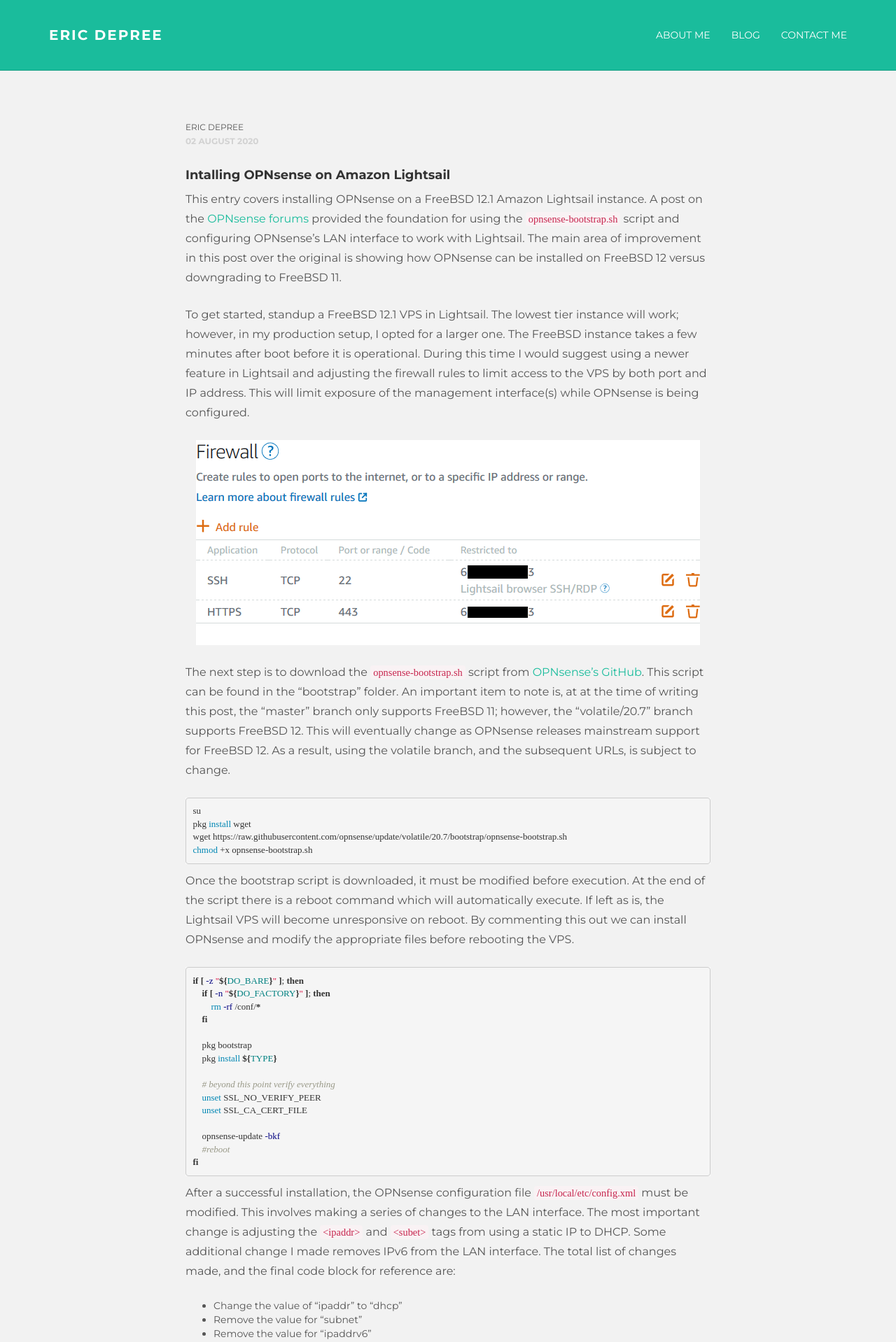
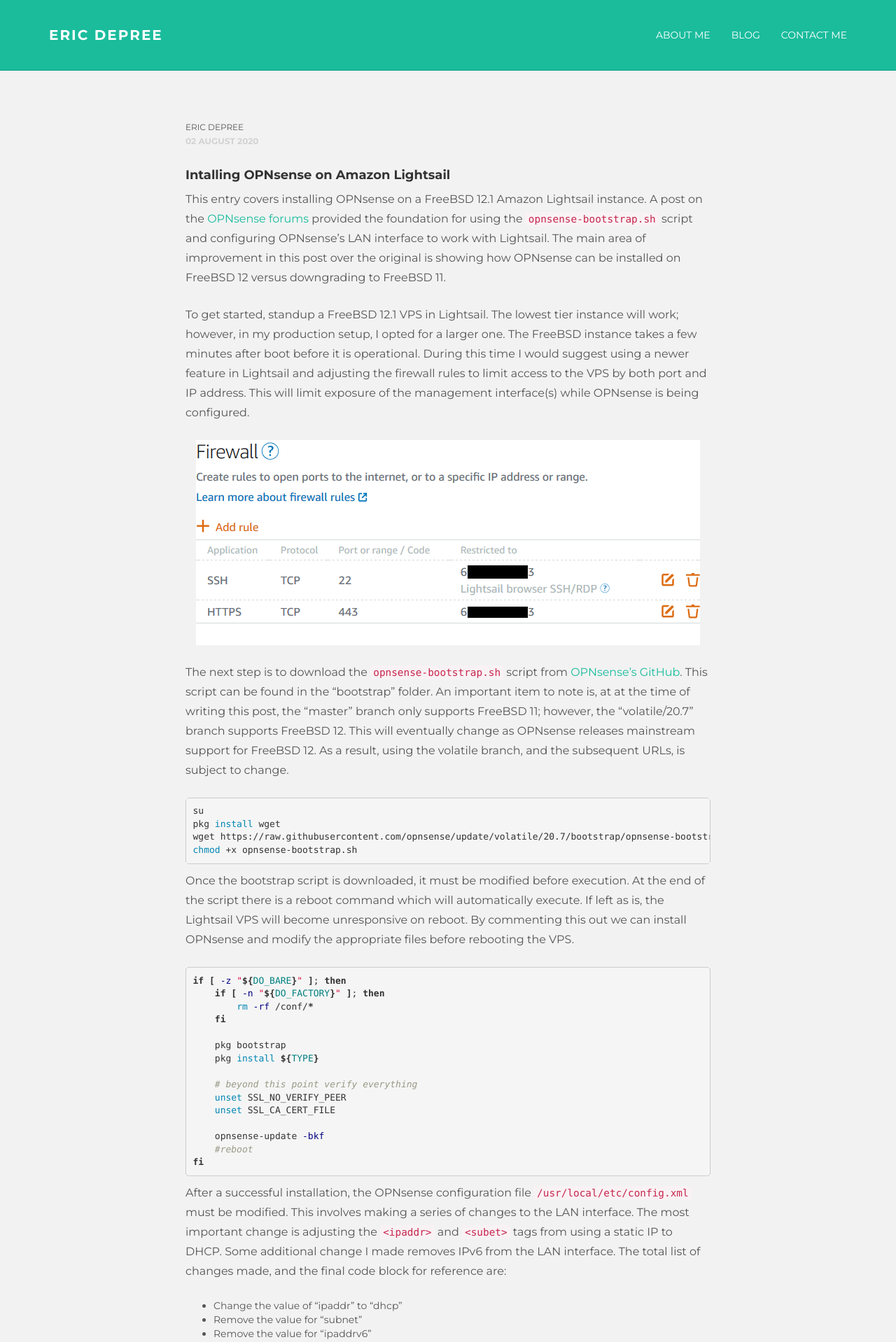
Before and after one commit to edepree/edepree.github.io, a Jekyll site: the page built from _posts/2020-08-02-installing-opnsense-on-lightsail.markdown, in a window 1280 px wide. Shown: the top 1918 px of the page at 70% size. Built offline with Jekyll 4.4.1, drawn with Linux system fonts in a browser that asks for light colours.

Commit message:
Update syntax.css

```diff
--- a/css/syntax.css
+++ b/css/syntax.css
@@ -1,7 +1,3 @@
-code {
-  font-family: 'Ubuntu Mono', '';
-}
-
 .highlight  { background: #ffffff; }
 .highlight .c { color: #999988; font-style: italic } /* Comment */
 .highlight .err { color: #a61717; background-color: #e3d2d2 } /* Error */
```
